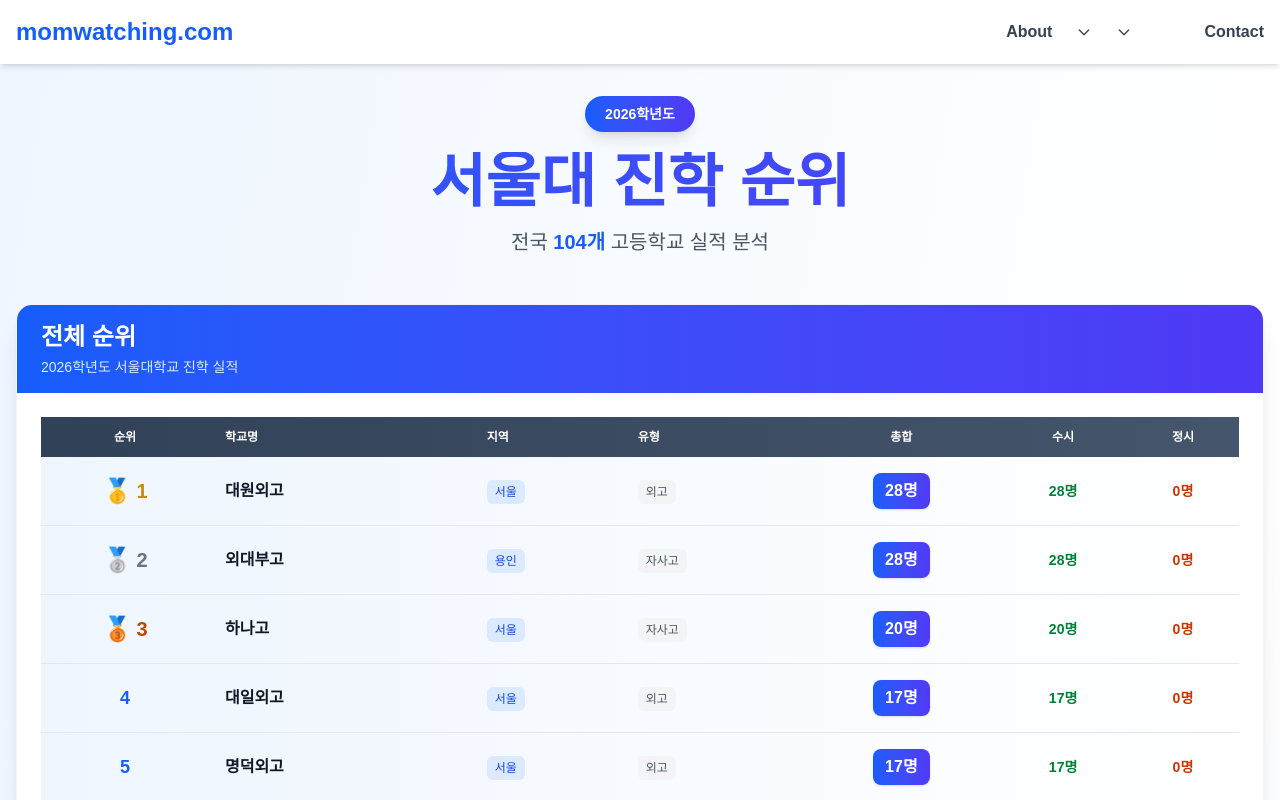
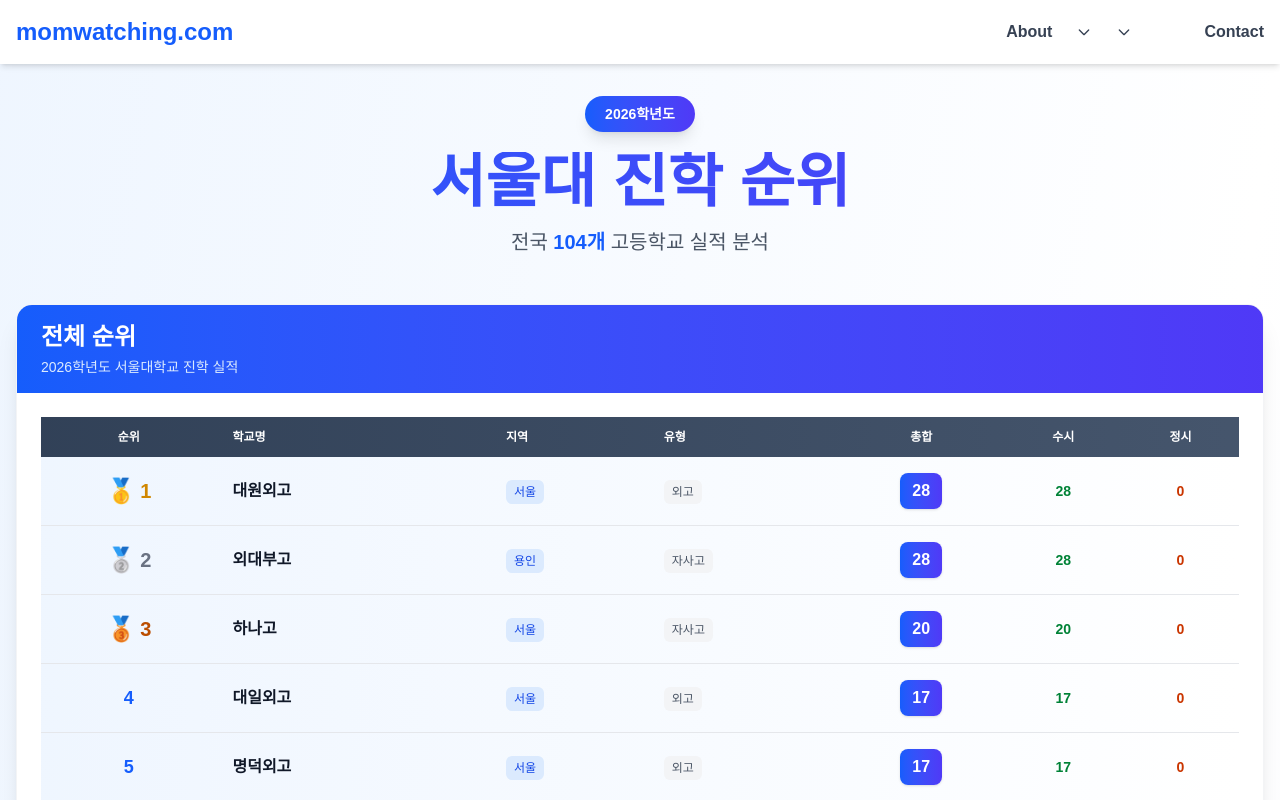
Before and after one commit to zeahzoo/momwatching, a Next.js app: page / in a window 1280 px wide. Shown: the top 800 px of the page. Built offline with nearby package versions, Linux system fonts and the light colour scheme.

Commit message:
Remove '명' unit from ranking tables

```diff
--- a/components/SchoolTable.tsx
+++ b/components/SchoolTable.tsx
@@ -103,7 +103,7 @@ export default function SchoolTable({ schools, startRank = 1 }: SchoolTableProps
                       className="block w-full h-full"
                     >
                       <div className="inline-block px-3 py-1.5 bg-gradient-to-r from-blue-600 to-indigo-600 text-white rounded-lg font-bold text-base shadow-sm">
-                        {school.total}명
+                        {school.total}
                       </div>
                     </Link>
                   </td>
@@ -112,7 +112,7 @@ export default function SchoolTable({ schools, startRank = 1 }: SchoolTableProps
                       href={`/school/${encodeURIComponent(school.name)}`}
                       className="block w-full h-full"
                     >
-                      <div className="text-sm font-semibold text-green-700">{school.susi}명</div>
+                      <div className="text-sm font-semibold text-green-700">{school.susi}</div>
                     </Link>
                   </td>
                   <td className="px-3 py-4 text-center">
@@ -120,7 +120,7 @@ export default function SchoolTable({ schools, startRank = 1 }: SchoolTableProps
                       href={`/school/${encodeURIComponent(school.name)}`}
                       className="block w-full h-full"
                     >
-                      <div className="text-sm font-semibold text-orange-700">{school.jeongsi}명</div>
+                      <div className="text-sm font-semibold text-orange-700">{school.jeongsi}</div>
                     </Link>
                   </td>
                 </tr>
```
